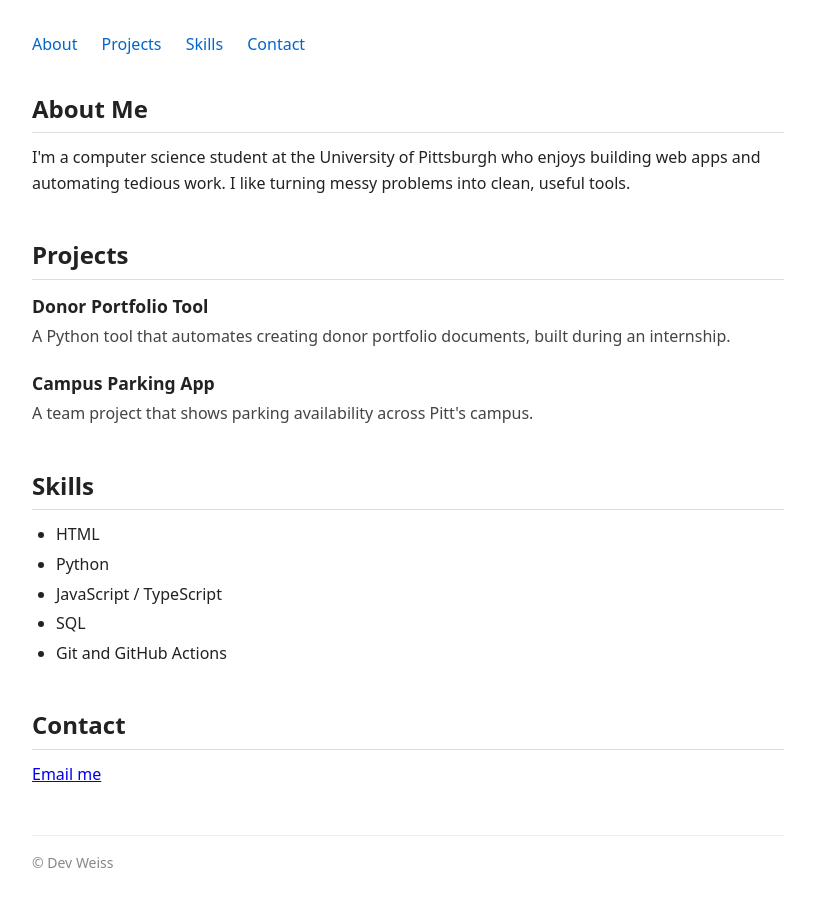
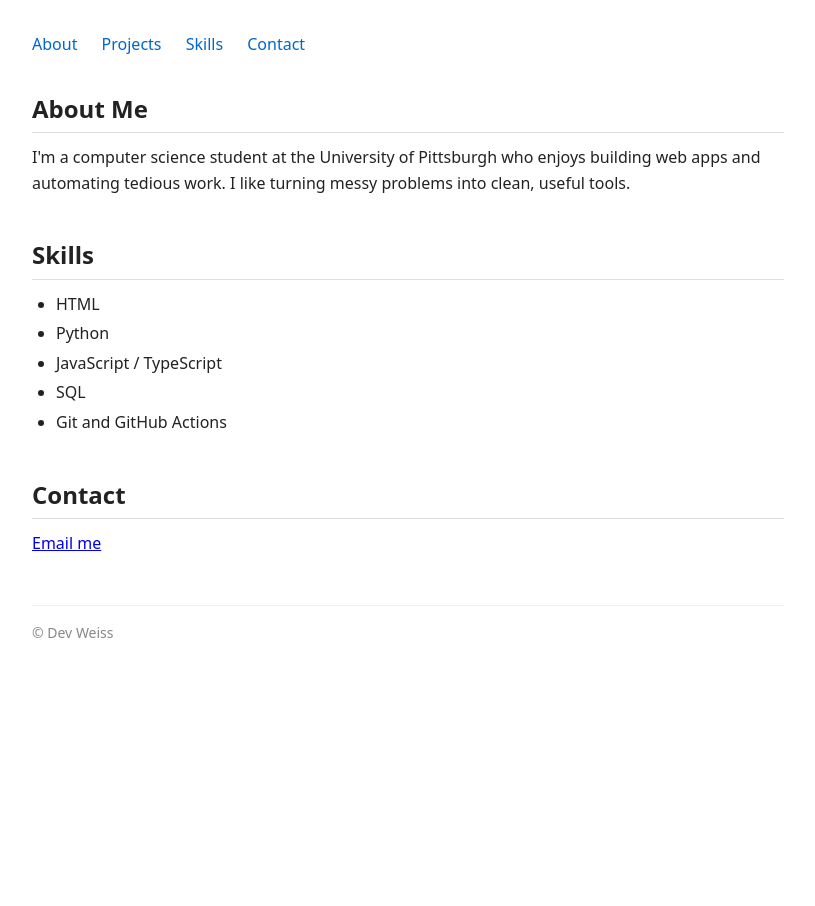
Before and after one commit to Dev-Weiss/dev-weiss--portfolio, a plain HTML site: page index.html in a window 1280 px wide. Shown: the whole page, without its empty margins (232-1047 px from the left). After the commit the page ends 800 px from the top, so only its background shows below. Drawn offline with Linux system fonts and the light colour scheme.

Commit message:
Break portfolio: remove projects section

```diff
--- a/index.html
+++ b/index.html
@@ -29,26 +29,7 @@
         tedious work. I like turning messy problems into clean, useful tools.</p>
     </section>
 
-    <section id="projects">
-      <h2>Projects</h2>
 
-      <!-- Example project entry structure: copy, fill in, and add at least 2:
-      <div class="project">
-        <h3>Project Name</h3>
-        <p>What the project does, the technologies used, and what you learned.</p>
-      </div>
-      -->
-      <div class="project">
-        <h3>Donor Portfolio Tool</h3>
-        <p>A Python tool that automates creating donor portfolio documents, built during an internship.</p>
-      </div>
-      <div class="project">
-        <h3>Campus Parking App</h3>
-        <p>A team project that shows parking availability across Pitt's campus.</p>
-      </div>
-
-      <!-- TODO: Add at least 2 project entries using the structure above -->
-    </section>
 
     <section id="skills">
       <h2>Skills</h2>
```
